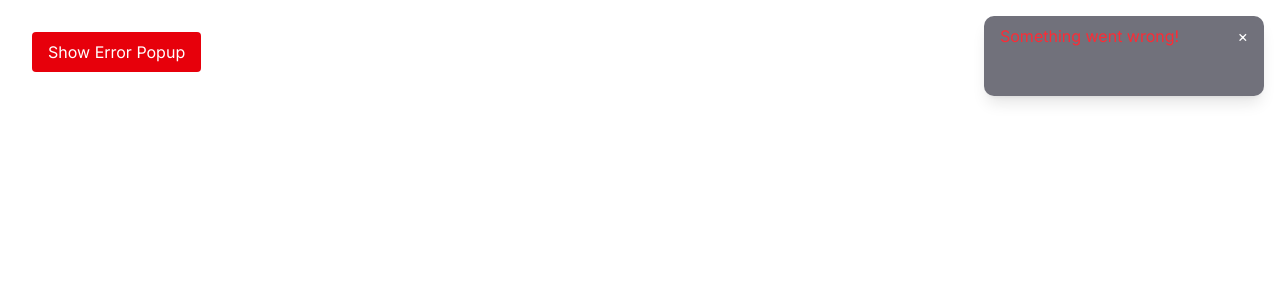
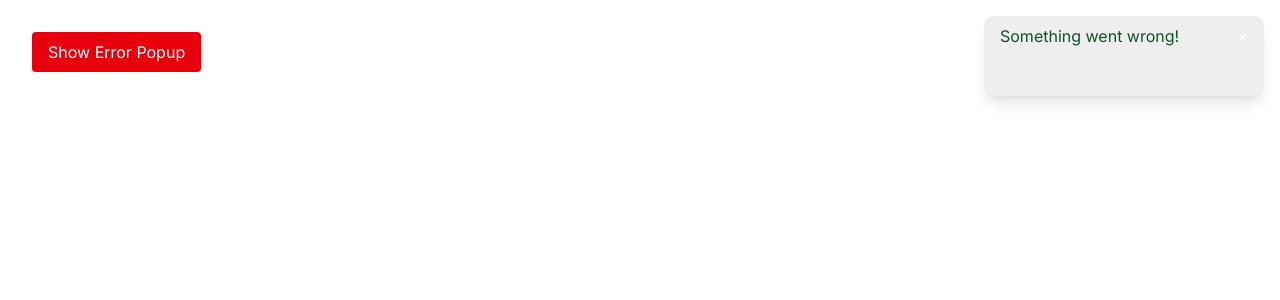
Before and after one commit to jubindas/LMS---Lead-Management-System, a React (Vite) app: page /test in a window 1280 px wide. Both pictures are taken after a click on the button "Show Error Popup". Shown: the top 300 px of the page. Built offline with nearby package versions, Linux system fonts and the light colour scheme.

Commit message:
success and error page updated

```diff
--- a/src/App.tsx
+++ b/src/App.tsx
@@ -153,10 +153,6 @@ const router = createBrowserRouter([
         ),
       },
       {
-        path: "settings",
-        element: <p>Setting</p>,
-      },
-      {
         path: "payment",
         element: (
           <Suspense fallback={<Loading />}>
--- a/src/components/Error.tsx
+++ b/src/components/Error.tsx
@@ -12,7 +12,7 @@ export default function ErrorPopup({
   if (!show) return null;
 
   return (
-    <div className="fixed h-20 w-70 top-4 right-4 z-50 rounded-lg bg-zinc-500 text-red-500 px-4 py-2 shadow-lg">
+    <div className="fixed h-20 w-70 top-4 right-4 z-50 rounded-lg bg-zinc-300/40 text-red-900 px-4 py-2 shadow-lg">
       <div className="flex items-center justify-between gap-4">
         <span>{message}</span>
         <button
--- a/src/components/Success.tsx
+++ b/src/components/Success.tsx
@@ -8,7 +8,7 @@ export default function Success({ message, show, onClose }: SuccessPopupProps) {
   if (!show) return null;
 
   return (
-    <div className="fixed top-4 right-4 z-50 rounded-lg bg-green-500 text-white px-4 py-2 shadow-lg">
+  <div className="fixed h-20 w-70 top-4 right-4 z-50 rounded-lg bg-zinc-300/40 text-green-900 px-4 py-2 shadow-lg">
       <div className="flex items-center justify-between gap-4">
         <span>{message}</span>
         <button
--- a/src/components/Test.tsx
+++ b/src/components/Test.tsx
@@ -1,7 +1,7 @@
 
 import { useState } from "react";
 
-import Error from "./Error"
+import Success from "./Success";
 
 
 export default function Test() {
@@ -17,8 +17,7 @@ export default function Test() {
         Show Error Popup
       </button>
 
-      {/* Use your popup here */}
-      <Error
+      <Success
         message="Something went wrong!"
         show={errorVisible}
         onClose={() => setErrorVisible(false)}
--- a/src/components/features/payments/Payments.tsx
+++ b/src/components/features/payments/Payments.tsx
@@ -1,8 +1,8 @@
 import { DataTable } from "@/components/data-table";
 
-import { samplePayments } from "./payments-data";
+import { samplePayments } from "../../table-datas/payments-data";
 
-import { columns } from "./payments-columns";
+import { columns } from "../../table-columns/payments-columns";
 
 import PaymentsEnquiry from "@/components/PaymentsEnquiry";
 
--- a/src/components/features/payments/payments-data.ts
+++ b/src/components/table-datas/payments-data.ts
@@ -1,4 +1,4 @@
-import type { Payment } from "./payment-types";
+import type { Payment } from "../table-types/payment-types";
 
 export const samplePayments: Payment[] = [
   {
@@ -11,7 +11,7 @@ export const samplePayments: Payment[] = [
     id: "02",
     name: "Aditi Verma",
     amount: 2500,
-  date: "2025-08-03 10:12",
+    date: "2025-08-03 10:12",
   },
   {
     id: "03",
@@ -21,7 +21,7 @@ export const samplePayments: Payment[] = [
   },
   {
     id: "04",
-  name: "Priya Singh",
+    name: "Priya Singh",
     amount: 3000,
     date: "2025-08-10 09:33",
   },
```
Also changed, not shown: src/components/table-columns/payments-columns.tsx (renamed from src/components/features/payments/payments-columns.tsx), src/components/table-types/payment-types.ts (renamed from src/components/features/payments/payment-types.ts).
